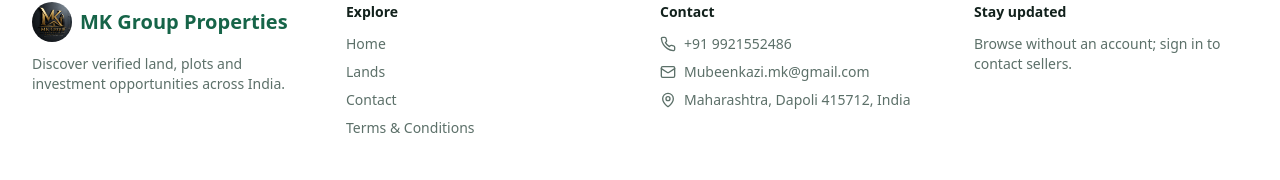
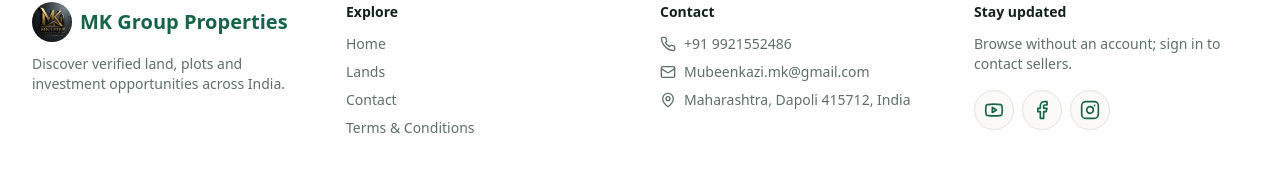
Before and after one commit to mubeenkazi/mkgrouppropertise, a React (Vite) app: page /lands in a window 1280 px wide. Shown: the part 1082-1262 px from the top of the page. Built offline with nearby package versions, Linux system fonts and the light colour scheme; no server answers; the HTML template or start-up script is replaced by a standard one.

Commit message:
add social media links

```diff
--- a/src/components/Footer.tsx
+++ b/src/components/Footer.tsx
@@ -1,6 +1,12 @@
-import { Mail, MapPin, Phone } from "lucide-react";
+import { Facebook, Instagram, Mail, MapPin, Phone, Youtube } from "lucide-react";
 import { Link } from "react-router-dom";
 import logo from "@/assets/logo.png";
+
+const socialLinks = [
+  { label: "YouTube", href: "https://youtube.com/@mkgroupproperties1443?si=dVVg6gtxahCEMk5U", icon: Youtube },
+  { label: "Facebook", href: "https://www.facebook.com/share/1HGNTrHm3K/", icon: Facebook },
+  { label: "Instagram", href: "https://www.instagram.com/mubin.kazi.399/", icon: Instagram },
+];
 
 const Footer = () => (
   <footer className="mt-20 border-t border-border bg-card">
@@ -36,6 +42,20 @@ const Footer = () => (
         <p className="mt-3 text-sm text-muted-foreground">
           Browse without an account; sign in to contact sellers.
         </p>
+        <div className="mt-4 flex flex-wrap gap-2">
+          {socialLinks.map(({ label, href, icon: Icon }) => (
+            <a
+              key={label}
+              href={href}
+              target="_blank"
+              rel="noreferrer"
+              aria-label={label}
+              className="flex h-10 w-10 items-center justify-center rounded-full border border-border bg-background text-primary transition hover:border-primary hover:bg-primary hover:text-primary-foreground"
+            >
+              <Icon className="h-5 w-5" />
+            </a>
+          ))}
+        </div>
       </div>
     </div>
     <div className="border-t border-border py-6 text-center text-sm text-muted-foreground">
--- a/src/pages/Contact.tsx
+++ b/src/pages/Contact.tsx
@@ -1,6 +1,6 @@
 import { useState } from "react";
 import { Navigate } from "react-router-dom";
-import { Mail, MapPin, Phone } from "lucide-react";
+import { Facebook, Instagram, Mail, MapPin, Phone, Youtube } from "lucide-react";
 import { z } from "zod";
 import { toast } from "sonner";
 import Navbar from "@/components/Navbar";
@@ -17,6 +17,12 @@ const schema = z.object({
   email: z.string().trim().email("Invalid email").max(255),
   message: z.string().trim().min(10, "Message is too short").max(2000),
 });
+
+const socialLinks = [
+  { icon: Youtube, title: "YouTube", value: "@mkgroupproperties1443", href: "https://youtube.com/@mkgroupproperties1443?si=dVVg6gtxahCEMk5U" },
+  { icon: Facebook, title: "Facebook", value: "MK Group Properties", href: "https://www.facebook.com/share/1HGNTrHm3K/" },
+  { icon: Instagram, title: "Instagram", value: "@mubin.kazi.399", href: "https://www.instagram.com/mubin.kazi.399/" },
+];
 
 const Contact = () => {
   const { user, loading } = useAuth();
@@ -77,6 +83,21 @@ const Contact = () => {
                 </div>
               </div>
             ))}
+            {socialLinks.map(({ icon: Icon, title, value, href }) => (
+              <a
+                key={title}
+                href={href}
+                target="_blank"
+                rel="noreferrer"
+                className="flex gap-4 rounded-xl border border-border bg-card p-5 shadow-[var(--shadow-card)] transition hover:border-primary"
+              >
+                <Icon className="h-6 w-6 shrink-0 text-primary" />
+                <div className="min-w-0">
+                  <p className="font-semibold text-foreground">{title}</p>
+                  <p className="break-words text-muted-foreground">{value}</p>
+                </div>
+              </a>
+            ))}
           </div>
 
           <form onSubmit={handleSubmit} className="space-y-4 rounded-xl border border-border bg-card p-5 shadow-[var(--shadow-card)] sm:p-6">
```
